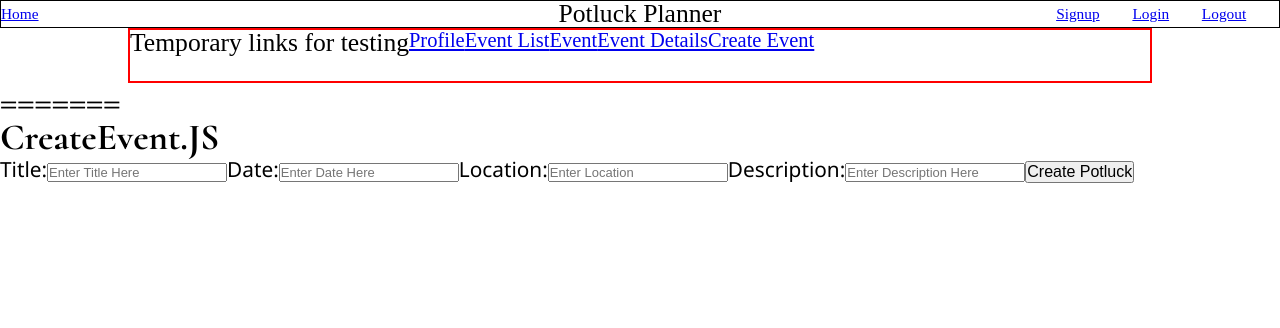
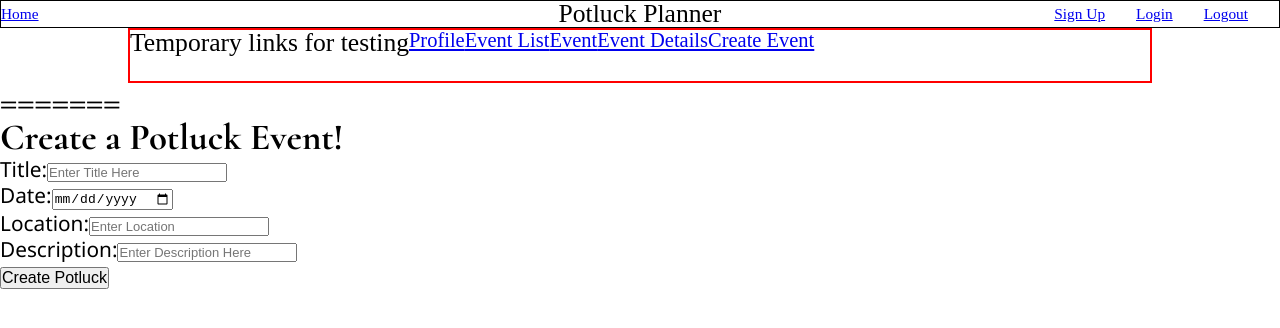
Before and after one commit to tinaxgao/frontend, a React (Create React App) app: page /create-event in a window 1280 px wide. Shown: the top 328 px of the page. Built offline with nearby package versions, Linux system fonts and the light colour scheme.

Commit message:
Updated createEvent and small edits to App.js'

```diff
--- a/src/App.js
+++ b/src/App.js
@@ -25,7 +25,7 @@ function App() {
             <h1>Potluck Planner</h1>
           </div>
           <div className="nav-right">
-            <Link to="/signup">Signup</Link>
+            <Link to="/signup">Sign Up</Link>
             <Link to="/login">Login</Link>
             <Link to="/logout">Logout</Link>
           </div>
@@ -45,16 +45,16 @@ function App() {
 
       <div className="body-container">
         <Routes>
-          <Route  path="/signup" element={<SignUp />}/>
-          <Route  path="/login" element={<Login />}/>
-          <Route  path="/logout" element={<Logout />}/>
+          <Route path="/signup" element={<SignUp />}/>
+          <Route path="/login" element={<Login />}/>
+          <Route path="/logout" element={<Logout />}/>
 
-          <Route  path="/profile" element={<Profile />}/>
-          <Route  path="/event-list" element={<EventList />}/>
+          <Route path="/profile" element={<Profile />}/>
+          <Route path="/event-list" element={<EventList />}/>
           <Route path="/event" element={<Event />} />
 
-          <Route  path="/event-details" element={<EventDetails />}/>
-          <Route  path="/create-event" element={<CreateEvent />}/>
+          <Route path="/event-details" element={<EventDetails />}/>
+          <Route path="/create-event" element={<CreateEvent />}/>
         </Routes>
       </div>
 
--- a/src/components/CreateEvent.js
+++ b/src/components/CreateEvent.js
@@ -1,4 +1,6 @@
 import React, {useState} from "react";
+import { useNavigate } from "react-router";
+import axiosWithAuth from "../utils/axiosWithAuth";
 
 const initialEvent = {
     title:"",
@@ -9,6 +11,7 @@ const initialEvent = {
 
 const CreateEvent = () => {
     const [event, setEvent] = useState(initialEvent);
+    const navigate = useNavigate();
 
     const handleChange = (e) => {
         setEvent({
@@ -16,15 +19,23 @@ const CreateEvent = () => {
             [e.target.name]: e.target.value
         })
     }
+
     const handleSubmit = (e) => {
         e.preventDefault();
+        axiosWithAuth().post('/create', event)
+            .then(response => {
+                console.log('CreateEvent.js: ', response);
+                navigate('/profile');
+            })
+            .catch(error => {
+                console.log('CreateEvent.js: ', error)
+            })
     }
-
 
     return (
         <div className="create-event">
             <h2>=======</h2>
-            <h2>CreateEvent.JS</h2>
+            <h2>Create a Potluck Event!</h2>
             <form onSubmit ={handleSubmit}>
                 <label>Title:
                     <input
@@ -34,16 +45,16 @@ const CreateEvent = () => {
                         onChange={handleChange}
                         placeholder="Enter Title Here"
                     />
-                </label>
+                </label><br/>
                 <label>Date:
                     <input
-                        type="text"
+                        type="date"
                         name="date"
                         value={event.date}
                         onChange={handleChange}
                         placeholder="Enter Date Here"
                     />
-                </label>
+                </label><br/>
                 <label>Location:
                     <input
                         type="text"
@@ -52,7 +63,7 @@ const CreateEvent = () => {
                         onChange={handleChange}
                         placeholder="Enter Location"
                     />
-                </label>
+                </label><br/>
                 <label>Description:
                     <input
                         type="text"
@@ -61,7 +72,7 @@ const CreateEvent = () => {
                         onChange={handleChange}
                         placeholder="Enter Description Here"
                     />
-                </label>
+                </label><br/>
                 <input type="submit" value="Create Potluck" />
             </form>
         </div>
--- a/src/components/SignUp.js
+++ b/src/components/SignUp.js
@@ -39,9 +39,7 @@ function SignUp () {
                 setSubmitFailed(true);
             })
     }
-
-
-
+    console.log(credentials);
     return (
         <section class="registration-form">
         <div class="title">
```
